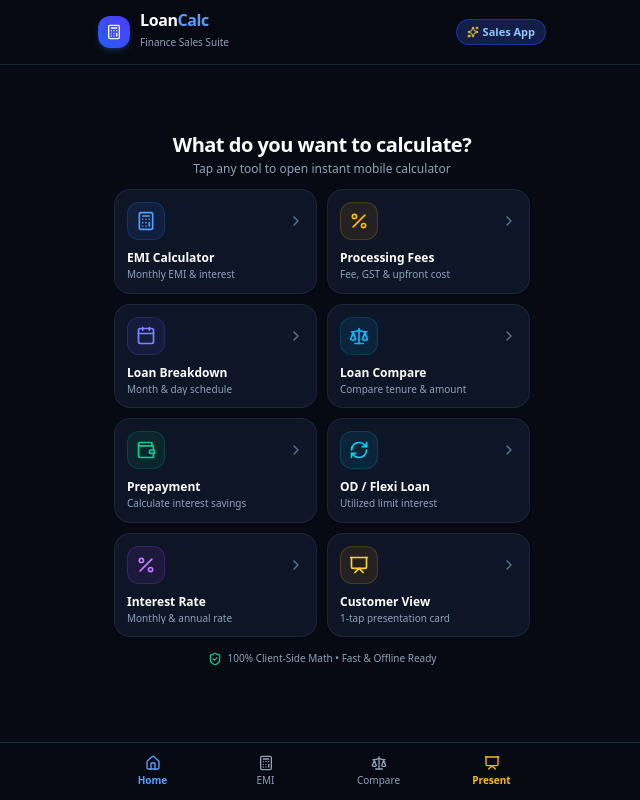
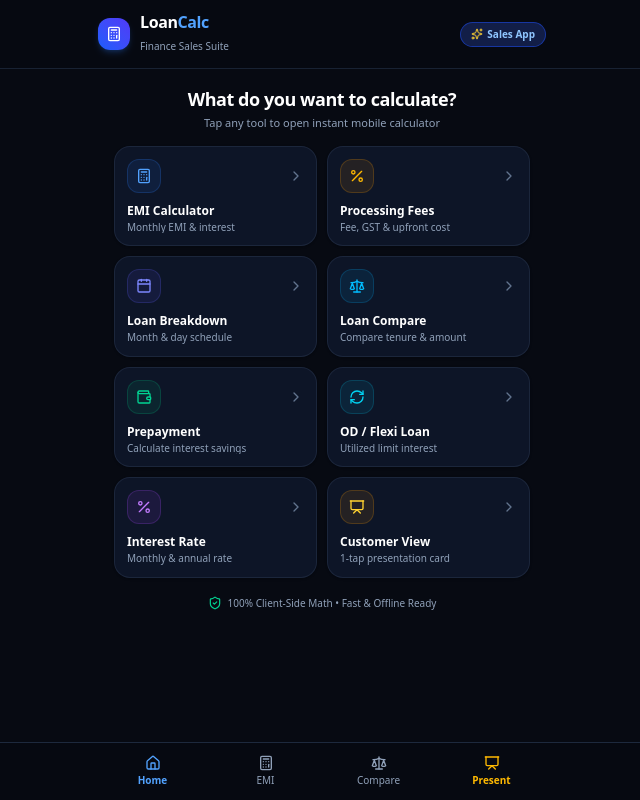
Before and after one commit to elahi154/salescalc, a Next.js app: page / in a window 1280 px wide. Shown: the whole page, without its empty margins (318-958 px from the left). Built offline with nearby package versions, Linux system fonts and the light colour scheme.

Commit message:
negative speacing

```diff
--- a/src/app/page.tsx
+++ b/src/app/page.tsx
@@ -22,7 +22,7 @@ export default function Home() {
       id: 'emi',
       title: 'EMI Calculator',
       desc: 'Monthly EMI & interest',
-      icon: <Calculator className="w-5 h-5 text-blue-400" />,
+      icon: <Calculator className="w-4 h-4 text-blue-400" />,
       badgeColor: 'bg-blue-500/10 border-blue-500/20 text-blue-400',
       href: '/calculators/emi',
     },
@@ -30,7 +30,7 @@ export default function Home() {
       id: 'charges',
       title: 'Processing Fees',
       desc: 'Fee, GST & upfront cost',
-      icon: <Percent className="w-5 h-5 text-amber-400" />,
+      icon: <Percent className="w-4 h-4 text-amber-400" />,
       badgeColor: 'bg-amber-500/10 border-amber-500/20 text-amber-400',
       href: '/calculators/charges',
     },
@@ -38,7 +38,7 @@ export default function Home() {
       id: 'breakdown',
       title: 'Loan Breakdown',
       desc: 'Month & day schedule',
-      icon: <Calendar className="w-5 h-5 text-indigo-400" />,
+      icon: <Calendar className="w-4 h-4 text-indigo-400" />,
       badgeColor: 'bg-indigo-500/10 border-indigo-500/20 text-indigo-400',
       href: '/calculators/breakdown',
     },
@@ -46,7 +46,7 @@ export default function Home() {
       id: 'compare',
       title: 'Loan Compare',
       desc: 'Compare tenure & amount',
-      icon: <Scale className="w-5 h-5 text-sky-400" />,
+      icon: <Scale className="w-4 h-4 text-sky-400" />,
       badgeColor: 'bg-sky-500/10 border-sky-500/20 text-sky-400',
       href: '/compare',
     },
@@ -54,7 +54,7 @@ export default function Home() {
       id: 'prepayment',
       title: 'Prepayment',
       desc: 'Calculate interest savings',
-      icon: <Wallet className="w-5 h-5 text-emerald-400" />,
+      icon: <Wallet className="w-4 h-4 text-emerald-400" />,
       badgeColor: 'bg-emerald-500/10 border-emerald-500/20 text-emerald-400',
       href: '/calculators/prepayment',
     },
@@ -62,7 +62,7 @@ export default function Home() {
       id: 'od-flexi',
       title: 'OD / Flexi Loan',
       desc: 'Utilized limit interest',
-      icon: <RefreshCw className="w-5 h-5 text-cyan-400" />,
+      icon: <RefreshCw className="w-4 h-4 text-cyan-400" />,
       badgeColor: 'bg-cyan-500/10 border-cyan-500/20 text-cyan-400',
       href: '/calculators/od-flexi',
     },
@@ -70,7 +70,7 @@ export default function Home() {
       id: 'interest',
       title: 'Interest Rate',
       desc: 'Monthly & annual rate',
-      icon: <Percent className="w-5 h-5 text-purple-400" />,
+      icon: <Percent className="w-4 h-4 text-purple-400" />,
       badgeColor: 'bg-purple-500/10 border-purple-500/20 text-purple-400',
       href: '/calculators/interest',
     },
@@ -78,24 +78,24 @@ export default function Home() {
       id: 'customer-view',
       title: 'Customer View',
       desc: '1-tap presentation card',
-      icon: <Presentation className="w-5 h-5 text-amber-300" />,
+      icon: <Presentation className="w-4 h-4 text-amber-300" />,
       badgeColor: 'bg-amber-500/10 border-amber-500/20 text-amber-300',
       href: '/customer-view',
     },
   ];
 
   return (
-    <div className="min-h-[100dvh] flex flex-col bg-[#070A12] text-white font-sans selection:bg-blue-600 selection:text-white">
+    <div className="min-h-screen flex flex-col bg-[#070A12] text-white font-sans selection:bg-blue-600 selection:text-white pb-20">
 
-      {/* TOP APP BAR */}
-      <header className="px-4 py-3 border-b border-slate-800/80 bg-[#070A12]/95 backdrop-blur-md sticky top-0 z-30 shrink-0">
+      {/* 1. TOP APP BAR */}
+      <header className="px-4 py-3 border-b border-slate-800/80 bg-[#070A12]/95 backdrop-blur-md sticky top-0 z-30">
         <div className="max-w-md mx-auto flex items-center justify-between">
           <div className="flex items-center gap-2.5">
             <div className="w-8 h-8 rounded-xl bg-gradient-to-tr from-blue-600 to-indigo-600 flex items-center justify-center text-white shadow-md shadow-blue-500/20 shrink-0">
               <Calculator className="w-4 h-4" />
             </div>
             <div>
-              <span className="font-black text-base tracking-tight text-white block leading-none">
+              <span className="font-black text-base tracking-tight text-white block leading-tight">
                 Loan<span className="text-blue-400">Calc</span>
               </span>
               <span className="text-[10px] text-slate-400 font-medium">
@@ -104,27 +104,27 @@ export default function Home() {
             </div>
           </div>
 
-          <div className="inline-flex items-center gap-1 px-2.5 py-1 rounded-full bg-blue-950/80 text-blue-300 border border-blue-800/80 text-[11px] font-bold">
+          <div className="inline-flex items-center gap-1 px-2.5 py-1 rounded-full bg-blue-950/80 text-blue-300 border border-blue-800/80 text-[10px] font-bold">
             <Sparkles className="w-3 h-3 text-amber-300" />
             <span>Sales App</span>
           </div>
         </div>
       </header>
 
-      {/* MAIN CONTAINER */}
-      <main className="flex-1 max-w-md w-full mx-auto px-4 pt-3 pb-20 flex flex-col justify-center space-y-3">
+      {/* 2. MAIN NATURAL TOP-FLOW CONTAINER (NO DEAD SPACING) */}
+      <main className="flex-1 max-w-md w-full mx-auto px-4 pt-4 pb-2 space-y-3.5">
 
-        {/* Header Content */}
+        {/* Title Header */}
         <div className="text-center space-y-0.5">
-          <h1 className="text-lg sm:text-xl font-black text-white tracking-tight">
+          <h1 className="text-lg font-black text-white tracking-tight">
             What do you want to calculate?
           </h1>
-          <p className="text-[11px] sm:text-xs text-slate-400 font-medium">
+          <p className="text-[11px] text-slate-400 font-medium">
             Tap any tool to open instant mobile calculator
           </p>
         </div>
 
-        {/* 2-COL TILES GRID */}
+        {/* 2-COL CLEAN PROPORTIONATE TILES */}
         <div className="grid grid-cols-2 gap-2.5">
           {appCards.map((card) => (
             <Link
@@ -151,15 +151,15 @@ export default function Home() {
           ))}
         </div>
 
-        {/* Bottom Trust Badge */}
-        <div className="text-center text-[10px] text-slate-400 font-medium flex items-center justify-center gap-1.5 pt-0.5">
+        {/* Trust Badge */}
+        <div className="text-center text-[10px] text-slate-400 font-medium flex items-center justify-center gap-1.5 pt-1">
           <ShieldCheck className="w-3.5 h-3.5 text-emerald-400 shrink-0" />
           <span>100% Client-Side Math • Fast & Offline Ready</span>
         </div>
 
       </main>
 
-      {/* BOTTOM NAVIGATION BAR */}
+      {/* 3. STICKY BOTTOM APP NAVIGATION */}
       <footer className="bg-[#070A12]/95 backdrop-blur-lg border-t border-slate-800 py-2 px-4 fixed bottom-0 left-0 right-0 z-30">
         <div className="max-w-md mx-auto grid grid-cols-4 gap-1 text-center">
           <Link
```
